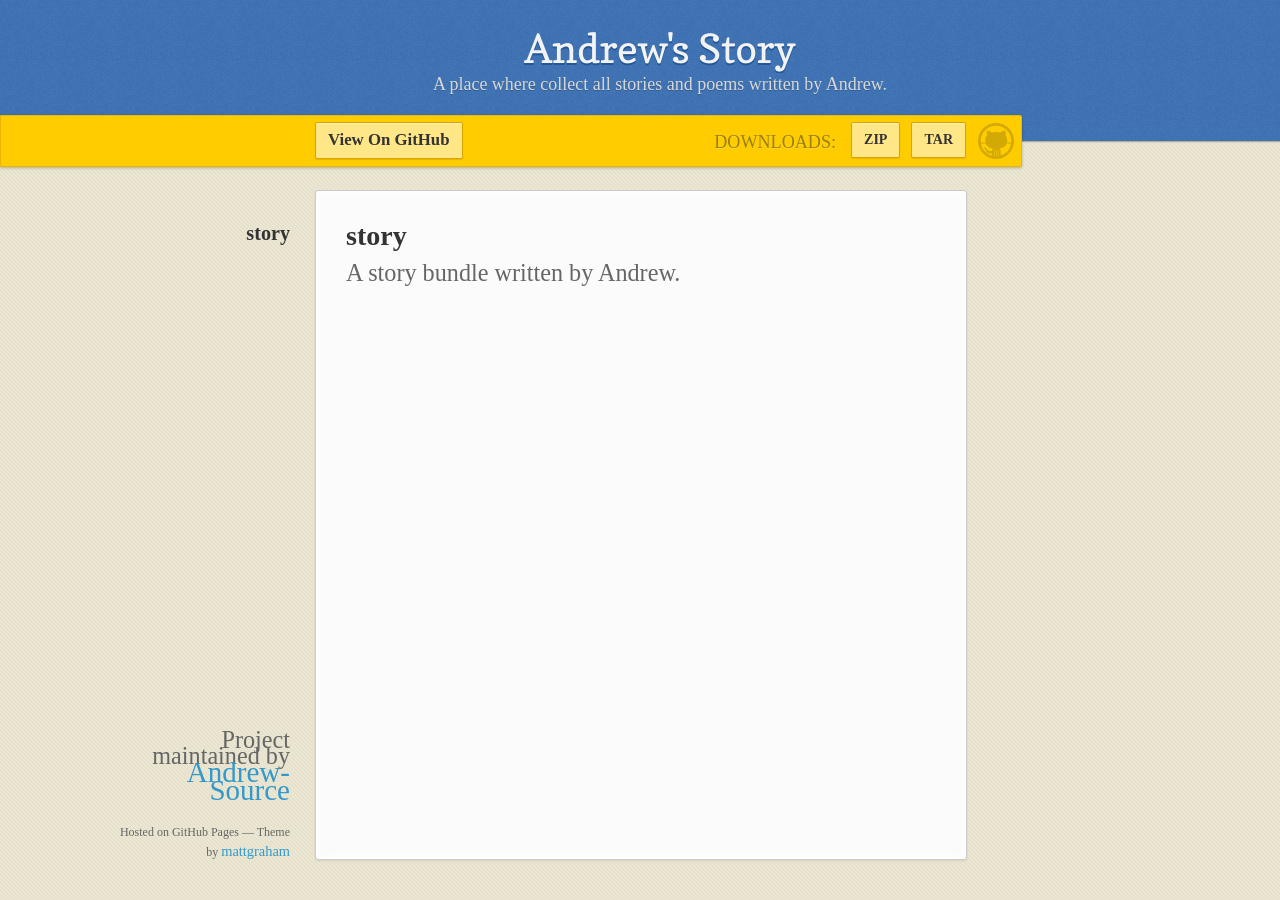
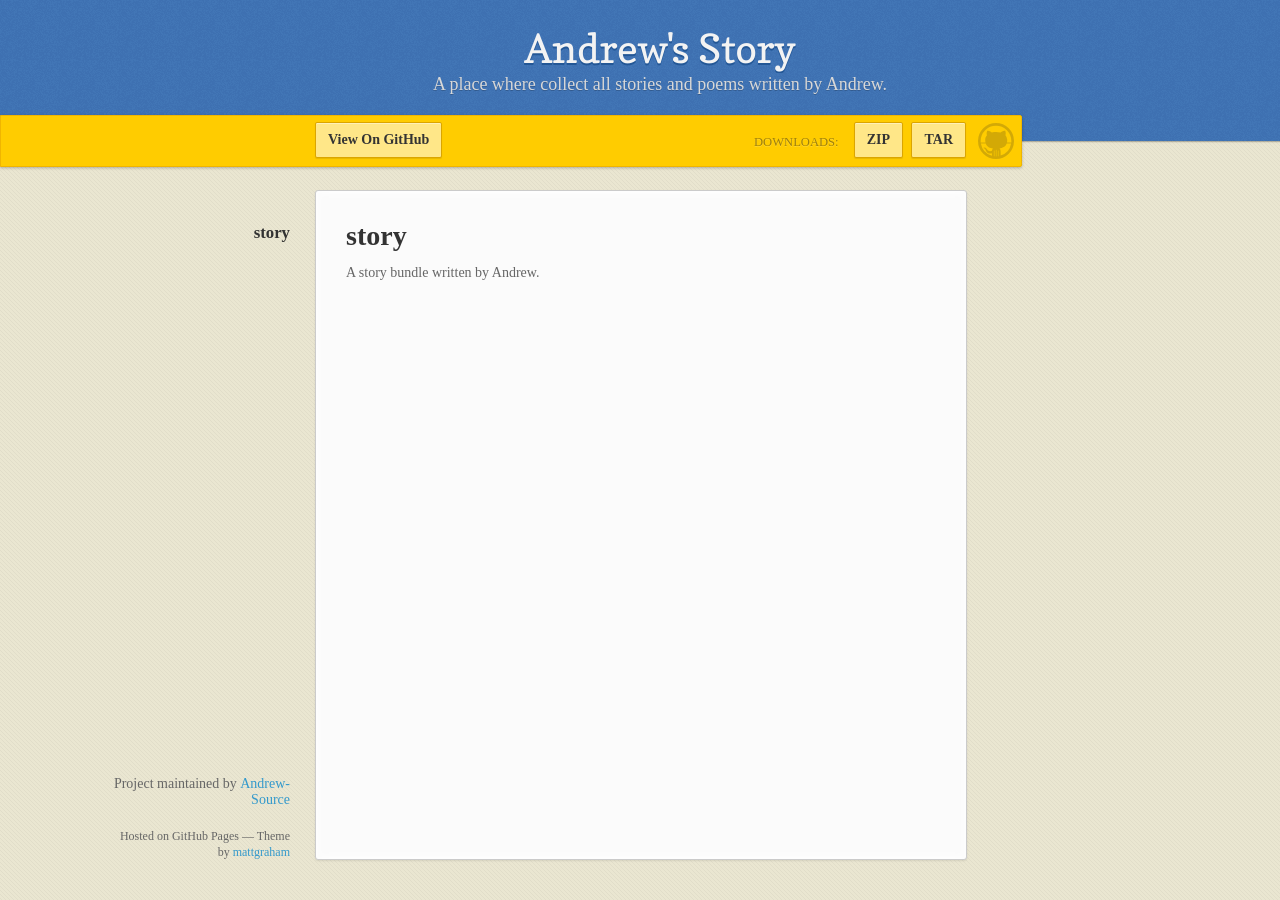
Before and after one commit to Andrew-Source/story, a Jekyll site: the page built from README.md, in a window 1280 px wide. Built offline with Jekyll 4.4.1, drawn with Linux system fonts in a browser that asks for light colours; some web fonts are replaced; our own code applies the rules of GitHub Pages for plain Markdown files.

Commit message:
Update customfont.css

```diff
--- a/assets/css/customfont.css
+++ b/assets/css/customfont.css
@@ -1,4 +1,3 @@
 * {
   font-family: SentyTEA;
-  font-size: 120%;
 }
```
